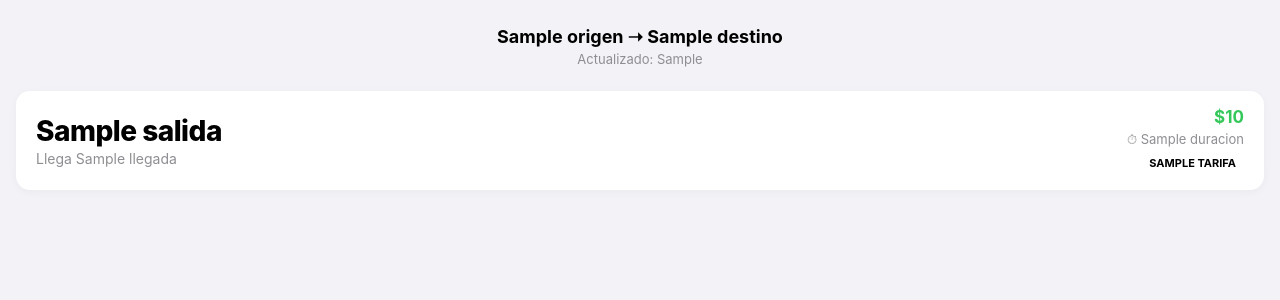
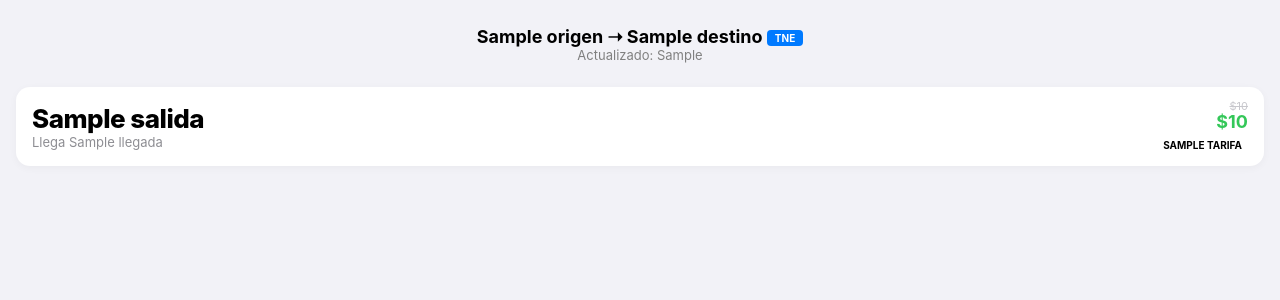
Before and after one commit to MolinsMatias/API-EFE, a FastAPI app: template templates/visual.html in a window 1280 px wide. Shown: the top 300 px of the page. Run offline with FastAPI, Linux system fonts and the light colour scheme; the template is opened without the code that fills it: most values are stand-ins (such as "Sample title", 1, 10 or a date in 2020).

Commit message:
Añadir tarifas para estudiantes y refactorizar el scraper/la interfaz de usuario.
Introducir el cálculo de tarifas para estudiantes y limpiar el scraping de itinerarios y la interfaz de usuario. main.py: añadir calcular_tarifa_estudiante con las reglas de descuento de EFE, simplificar el manejo de errores de scrape_itinerarios y obtener_todos_los_viajes, calcular y adjuntar los precios para estudiantes para Siri y los puntos finales visuales, eliminar algunas utilidades auxiliares y consolidar la lógica para seleccionar los próximos viajes. templates/visual.html: actualizar el título, rediseñar las tarjetas para mostrar los precios originales y con descuento (TNE), ajustar los estilos, añadir la insignia TNE, modificar el comportamiento del desplazamiento y las etiquetas. Objetivos generales: mostrar las tarifas para estudiantes tanto en la vista de voz (Siri) como en la vista visual y simplificar la lógica de recopilación/formateo.

Traducción realizada con la versión gratuita del traductor DeepL.com

```diff
--- a/main.py
+++ b/main.py
@@ -12,10 +12,7 @@ except ImportError:
 
 app = FastAPI()
 
-# Configuración de plantillas
 templates = Jinja2Templates(directory="templates")
-
-# Configuración Zona Horaria Chile
 TZ_CHILE = ZoneInfo("America/Santiago")
 
 DESTINOS = {
@@ -31,38 +28,56 @@ DESTINOS = {
     13: "Rancagua"
 }
 
-# --- LÓGICA DE SCRAPING ---
+# --- LÓGICA DE PRECIOS ESTUDIANTE ---
+def calcular_tarifa_estudiante(precio_str: str, origen: int, destino: int) -> str:
+    """Calcula el descuento según el tramo del viaje"""
+    try:
+        # Limpiamos el precio (quitamos puntos y signos)
+        precio_normal = int(precio_str.replace('.', '').replace('$', ''))
 
+        # Lógica de tramos EFE:
+        # Tramo 1: Estación Central (1) a Hospital (10) -> 48% dcto
+        # Tramo 2: San Francisco (11) a Rancagua (13) -> 47% dcto
+
+        descuento = 0.0
+
+        # Si ambos puntos están en el tramo norte (ID <= 10)
+        if origen <= 10 and destino <= 10:
+            descuento = 0.48
+        # Si ambos puntos están en el tramo sur (ID >= 11)
+        elif origen >= 11 and destino >= 11:
+            descuento = 0.47
+        else:
+            # Si cruza tramos (ej: Buin a Rancagua), aplicamos el promedio conservador o el del tramo mayor
+            # Por seguridad usaremos 47% si es mixto
+            descuento = 0.47
+
+        precio_final = int(precio_normal * (1 - descuento))
+
+        # Formateamos de vuelta a string con puntos (ej: "680")
+        return f"{precio_final:,}".replace(',', '.')
+    except:
+        return precio_str
+
+# --- SCRAPING ---
 def scrape_itinerarios(html: str, tipo_tarifa: str) -> List[Dict]:
     soup = BeautifulSoup(html, 'html.parser')
     itinerarios = []
     tarifa_label = f"Salidas Tarifa {tipo_tarifa}"
     tabla = soup.find('p', string=tarifa_label)
-
-    if not tabla:
-        return []
-
+    if not tabla: return []
     tabla = tabla.find_next('table')
-    if not tabla or not tabla.tbody:
-        return []
-
+    if not tabla or not tabla.tbody: return []
     rows = tabla.tbody.find_all('tr')
 
     for i, row in enumerate(rows, 1):
         cols = row.find_all('td')
         if not cols: continue
-
-        salida = cols[0].get_text(strip=True).replace('🕒', '')
-        llegada = cols[1].get_text(strip=True).replace('🕒', '')
-        duracion = cols[2].get_text(strip=True).replace('⌛', '')
-        valor = cols[3].get_text(strip=True).replace('$', '').replace('.', '').strip()
-
         itinerarios.append({
-            'viaje': i,
-            'salida': salida,
-            'llegada': llegada,
-            'duracion': duracion,
-            'valor': valor,
+            'salida': cols[0].get_text(strip=True).replace('🕒', ''),
+            'llegada': cols[1].get_text(strip=True).replace('🕒', ''),
+            'duracion': cols[2].get_text(strip=True).replace('⌛', ''),
+            'valor': cols[3].get_text(strip=True).replace('$', '').replace('.', '').strip(),
             'tarifa': tipo_tarifa
         })
     return itinerarios
@@ -70,115 +85,55 @@ def scrape_itinerarios(html: str, tipo_tarifa: str) -> List[Dict]:
 def obtener_todos_los_viajes(origen: int, destino: int) -> Tuple[Optional[List[Dict]], Optional[str]]:
     ahora_chile = datetime.now(TZ_CHILE)
     fecha_hoy = ahora_chile.strftime("%Y-%m-%d")
-
-    url = (
-        f"https://www.efe.cl/planificador/?empresa=1&hsalida=1&hregreso=&usuario=1"
-        f"&ida=1&origen={origen}&destino={destino}&salida={fecha_hoy}&hran=1"
-    )
+    url = f"https://www.efe.cl/planificador/?empresa=1&hsalida=1&hregreso=&usuario=1&ida=1&origen={origen}&destino={destino}&salida={fecha_hoy}&hran=1"
 
     try:
         response = requests.get(url, timeout=10)
-        if response.status_code != 200:
-            return None, "Error al obtener datos"
-    except Exception as e:
-        return None, f"Error de conexión: {str(e)}"
+        if response.status_code != 200: return None, "Error EFE"
+    except: return None, "Error Conexión"
 
     baja = scrape_itinerarios(response.text, "Baja")
     alta = scrape_itinerarios(response.text, "Alta")
-    todos = sorted(baja + alta, key=lambda x: x['salida'])
-
-    return todos, None
-
-# --- UTILIDADES ---
-
-def filtrar_proximos(lista_todos: List[Dict]) -> List[Dict]:
-    ahora = datetime.now(TZ_CHILE)
-    proximos = []
-    for item in lista_todos:
-        try:
-            h, m = map(int, item['salida'].split(':'))
-            # Creamos un objeto datetime con la hora del tren para hoy
-            hora_salida = ahora.replace(hour=h, minute=m, second=0, microsecond=0)
-
-            # Si la hora es mayor o igual a la actual, sirve
-            if hora_salida >= ahora:
-                proximos.append(item)
-        except ValueError:
-            continue
-    return proximos
-
-def hora_a_texto(hora_str: str) -> str:
-    """Convierte HH:MM a texto natural para Siri"""
-    try:
-        horas, minutos = map(int, hora_str.split(':'))
-    except:
-        return hora_str
-
-    periodo = "de la mañana"
-    if horas == 0: periodo = "de la madrugada"; horas_12 = 12
-    elif horas == 12: periodo = "del mediodía"; horas_12 = 12
-    elif horas > 12: periodo = "de la tarde" if horas < 20 else "de la noche"; horas_12 = horas - 12
-    else: horas_12 = horas
-
-    numeros = ["doce", "una", "dos", "tres", "cuatro", "cinco", "seis", "siete", "ocho", "nueve", "diez", "once", "doce"]
-    texto_h = numeros[horas_12 % 12]
-    if horas_12 == 12: texto_h = "doce"
-
-    if minutos == 0: texto_m = "en punto"
-    elif minutos < 10: texto_m = f"cero {minutos}"
-    elif minutos <= 15:
-        especiales = {10:"diez", 11:"once", 12:"doce", 13:"trece", 14:"catorce", 15:"quince"}
-        texto_m = especiales.get(minutos, str(minutos))
-    elif minutos < 20: texto_m = f"dieci{minutos-10}" # Simplificado
-    elif minutos == 30: texto_m = "y media"
-    else: texto_m = f"{minutos}"
-
-    return f"{texto_h} {texto_m} {periodo}"
+    return sorted(baja + alta, key=lambda x: x['salida']), None
 
 # --- ENDPOINTS ---
 
 @app.get("/itinerarios/ahora/siri")
-def itinerarios_siri(
-    origen: int = Query(..., description="Código origen"),
-    destino: int = Query(..., description="Código destino")
-):
-    """Endpoint optimizado para lectura de voz (Siri)"""
+def itinerarios_siri(origen: int = Query(...), destino: int = Query(...)):
     todos, error = obtener_todos_los_viajes(origen, destino)
-    if error:
-        return JSONResponse(status_code=500, content={"error": error})
+    if error: return JSONResponse(status_code=500, content={"error": error})
 
-    proximos = filtrar_proximos(todos)
-    ahora_str = datetime.now(TZ_CHILE).strftime("%H:%M")
+    # Filtramos próximos
+    ahora = datetime.now(TZ_CHILE)
+    proximos = []
+    for t in todos:
+        try:
+            h, m = map(int, t['salida'].split(':'))
+            if ahora.replace(hour=h, minute=m, second=0) >= ahora:
+                # Calculamos precio estudiante para Siri
+                t['valor_estudiante'] = calcular_tarifa_estudiante(t['valor'], origen, destino)
+                proximos.append(t)
+        except: continue
 
     if not proximos:
-        mensaje = f"No hay más trenes desde {DESTINOS.get(origen)} hacia {DESTINOS.get(destino)} por hoy."
+        mensaje = "No quedan trenes por hoy."
     else:
         tren = proximos[0]
-        mensaje = f"Son las {hora_a_texto(ahora_str)}. El próximo tren sale a las {hora_a_texto(tren['salida'])} y cuesta {tren['valor']} pesos."
+        # Siri ahora te dirá el precio con descuento
+        mensaje = f"Próximo tren a las {tren['salida']}. Tarifa estudiante: {tren['valor_estudiante']} pesos."
 
-        if len(proximos) > 1:
-            siguiente = proximos[1]
-            mensaje += f" Después, hay otro a las {siguiente['salida']}."
-
-    return {
-        "mensaje": mensaje,
-        "data": proximos[:4]
-    }
+    return {"mensaje": mensaje}
 
 @app.get("/itinerarios/visual", response_class=HTMLResponse)
-def itinerarios_visual(
-    request: Request,
-    origen: int = Query(..., description="Código origen"),
-    destino: int = Query(..., description="Código destino")
-):
+def itinerarios_visual(request: Request, origen: int = Query(...), destino: int = Query(...)):
     todos, error = obtener_todos_los_viajes(origen, destino)
 
     contexto = {
         "request": request,
-        "origen": DESTINOS.get(origen, "Desconocido"),
-        "destino": DESTINOS.get(destino, "Desconocido"),
+        "origen": DESTINOS.get(origen, "Estación"),
+        "destino": DESTINOS.get(destino, "Estación"),
         "hora_actual": datetime.now(TZ_CHILE).strftime("%H:%M"),
-        "viajes": [] # Usaremos una lista única con marcas
+        "viajes": []
     }
 
     if error:
@@ -186,28 +141,26 @@ def itinerarios_visual(
         return templates.TemplateResponse("visual.html", contexto)
 
     ahora = datetime.now(TZ_CHILE)
-    primer_proximo_encontrado = False # Flag para marcar dónde hacer scroll
+    primer_scroll = False
 
     for item in todos:
         try:
             h, m = map(int, item['salida'].split(':'))
-            hora_tren = ahora.replace(hour=h, minute=m, second=0, microsecond=0)
+            hora_tren = ahora.replace(hour=h, minute=m, second=0)
 
-            # Copiamos el item para no modificar el original
             tren = item.copy()
+            # AQUI CALCULAMOS EL PRECIO ESTUDIANTE
+            tren['valor_estudiante'] = calcular_tarifa_estudiante(tren['valor'], origen, destino)
 
             if hora_tren < ahora:
                 tren['estado'] = 'pasado'
             else:
                 tren['estado'] = 'proximo'
-                # Marcamos SOLO el primero de los próximos para el scroll
-                if not primer_proximo_encontrado:
+                if not primer_scroll:
                     tren['scroll_target'] = True
-                    primer_proximo_encontrado = True
+                    primer_scroll = True
 
             contexto["viajes"].append(tren)
-
-        except ValueError:
-            continue
+        except: continue
 
     return templates.TemplateResponse("visual.html", contexto)
--- a/templates/visual.html
+++ b/templates/visual.html
@@ -3,7 +3,7 @@
 <head>
     <meta charset="UTF-8">
     <meta name="viewport" content="width=device-width, initial-scale=1.0">
-    <title>Itinerario Trenes</title>
+    <title>Itinerario TNE</title>
     <style>
         :root {
             --bg-color: #F2F2F7;
@@ -12,10 +12,9 @@
             --text-sub: #8E8E93;
             --accent: #007AFF;
             --price: #34C759;
-            /* Colores para viajes pasados (Rojo Pastel) */
+            --price-old: #C7C7CC;
             --past-bg: #FFF0F0;
             --past-text: #CFAFAF;
-            --past-accent: #E57373;
         }
         @media (prefers-color-scheme: dark) {
             :root {
@@ -23,126 +22,123 @@
                 --card-bg: #1C1C1E;
                 --text-main: #FFFFFF;
                 --text-sub: #8E8E93;
-                /* Rojo pastel oscuro para modo noche */
+                --price-old: #48484A;
                 --past-bg: #2C1B1B;
                 --past-text: #6E5E5E;
-                --past-accent: #8E4444;
             }
         }
         body {
-            font-family: -apple-system, BlinkMacSystemFont, "Segoe UI", Roboto, sans-serif;
+            font-family: -apple-system, BlinkMacSystemFont, sans-serif;
             background-color: var(--bg-color);
             color: var(--text-main);
             margin: 0;
             padding: 16px;
-            /* Padding extra abajo para poder hacer scroll cómodo */
             padding-bottom: 50px;
         }
-        .header {
-            text-align: center;
-            margin-bottom: 24px;
-            padding-top: 10px;
+        .header { text-align: center; margin-bottom: 24px; padding-top: 10px; }
+        .route { font-size: 18px; font-weight: 700; }
+        .tne-badge {
+            background: #007AFF; color: white; padding: 2px 8px;
+            border-radius: 4px; font-size: 10px; vertical-align: middle;
         }
-        .route { font-size: 18px; font-weight: 700; margin-bottom: 4px; }
-        .time-check { font-size: 13px; color: var(--text-sub); }
 
         .card {
             background-color: var(--card-bg);
             border-radius: 14px;
-            padding: 16px 20px;
-            margin-bottom: 12px;
+            padding: 12px 16px;
+            margin-bottom: 10px;
             display: flex;
             justify-content: space-between;
             align-items: center;
             box-shadow: 0 2px 8px rgba(0,0,0,0.04);
-            transition: transform 0.2s;
         }
 
-        /* ESTILOS PARA VIAJES PASADOS */
-        .card.pasado {
-            background-color: var(--past-bg);
-            box-shadow: none;
-            border: 1px solid rgba(0,0,0,0.05);
-        }
-        .card.pasado .time-big { color: var(--past-accent); text-decoration: line-through; }
-        .card.pasado .time-arrival,
-        .card.pasado .price-tag,
-        .card.pasado .duration { color: var(--past-text); }
-        .card.pasado .badge { opacity: 0.5; grayscale: 100%; filter: grayscale(100%); }
+        /* ESTILOS VIAJES PASADOS */
+        .card.pasado { background-color: var(--past-bg); }
+        .card.pasado .time-big { text-decoration: line-through; opacity: 0.6; }
+        .card.pasado .price-student { color: var(--past-text); }
 
         .left-info { display: flex; flex-direction: column; }
-        .time-big { font-size: 28px; font-weight: 800; letter-spacing: -0.5px; color: var(--text-main); }
-        .time-arrival { font-size: 14px; color: var(--text-sub); margin-top: 2px; }
+        .time-big { font-size: 26px; font-weight: 800; letter-spacing: -0.5px; }
+        .time-sub { font-size: 13px; color: var(--text-sub); }
 
-        .right-info { display: flex; flex-direction: column; align-items: flex-end; text-align: right; }
-        .price-tag { font-size: 17px; font-weight: 700; color: var(--price); }
-        .duration { font-size: 13px; color: var(--text-sub); margin: 4px 0; }
+        .right-info { display: flex; flex-direction: column; align-items: flex-end; }
+
+        /* PRECIOS */
+        .price-container { display: flex; flex-direction: column; align-items: flex-end; }
+        .price-original {
+            font-size: 11px;
+            text-decoration: line-through;
+            color: var(--price-old);
+            margin-bottom: -2px;
+        }
+        .price-student {
+            font-size: 18px;
+            font-weight: 700;
+            color: var(--price);
+        }
 
         .badge {
-            font-size: 11px; padding: 4px 8px; border-radius: 6px;
-            font-weight: 700; text-transform: uppercase;
+            font-size: 10px; padding: 3px 6px; border-radius: 4px;
+            font-weight: 700; text-transform: uppercase; margin-top: 4px;
         }
-        .badge.Alta { background: #FFD60A; color: #000; }
-        .badge.Baja { background: #E5E5EA; color: #000; }
-        @media (prefers-color-scheme: dark) { .badge.Baja { background: #3A3A3C; color: #FFF; } }
+        .badge.Alta { background: #FFD60A; color: black; }
+        .badge.Baja { background: #E5E5EA; color: black; }
+        @media (prefers-color-scheme: dark) { .badge.Baja { background: #3A3A3C; color: white; } }
 
-        /* Separador visual opcional */
-        .separator {
-            text-align: center;
-            font-size: 12px;
-            color: var(--text-sub);
-            margin: 20px 0;
-            text-transform: uppercase;
-            letter-spacing: 1px;
-            opacity: 0.6;
-        }
+        #scroll-target { padding-top: 80px; margin-top: -60px; }
+        .separator { text-align: center; font-size: 11px; color: var(--text-sub); margin: 15px 0; opacity: 0.5; text-transform: uppercase;}
     </style>
 </head>
 <body>
 
     <div class="header">
-        <div class="route">{{ origen }} ➝ {{ destino }}</div>
-        <div class="time-check">Actualizado: {{ hora_actual }}</div>
+        <div class="route">
+            {{ origen }} ➝ {{ destino }}
+            <span class="tne-badge">TNE</span>
+        </div>
+        <div style="font-size: 13px; color: gray;">Actualizado: {{ hora_actual }}</div>
     </div>
 
     {% if error %}
         <div style="text-align:center; color: red;">{{ error }}</div>
     {% else %}
-
         {% for tren in viajes %}
 
             {% if tren.scroll_target %}
-                <div id="scroll-target" style="padding-top: 10px;"></div>
-                <div class="separator">Ahora / Próximos</div>
+                <div id="scroll-target"></div>
+                <div class="separator">Próximos Trenes</div>
             {% endif %}
 
             <div class="card {{ tren.estado }}">
                 <div class="left-info">
                     <span class="time-big">{{ tren.salida }}</span>
-                    <span class="time-arrival">Llega {{ tren.llegada }}</span>
+                    <span class="time-sub">Llega {{ tren.llegada }}</span>
                 </div>
                 <div class="right-info">
-                    <span class="price-tag">${{ tren.valor }}</span>
-                    <span class="duration">⏱ {{ tren.duracion }}</span>
+
+                    <div class="price-container">
+                        <span class="price-original">${{ tren.valor }}</span>
+                        <span class="price-student">${{ tren.valor_estudiante }}</span>
+                    </div>
+
                     <span class="badge {{ tren.tarifa }}">{{ tren.tarifa }}</span>
                 </div>
             </div>
         {% endfor %}
-
     {% endif %}
 
     <script>
-        window.onload = function() {
-            var target = document.getElementById("scroll-target");
-            if (target) {
-                // Hacemos scroll suave hacia el primer tren vigente
-                target.scrollIntoView({ behavior: "smooth", block: "start" });
-            } else {
-                // Si no hay target (ej: son las 23:00 y no hay más trenes), vamos al final
-                window.scrollTo(0, document.body.scrollHeight);
-            }
-        };
+        document.addEventListener("DOMContentLoaded", function() {
+            setTimeout(function() {
+                var target = document.getElementById("scroll-target");
+                if (target) {
+                    target.scrollIntoView({ behavior: "smooth", block: "start" });
+                } else {
+                    window.scrollTo({ top: document.body.scrollHeight, behavior: 'smooth' });
+                }
+            }, 600);
+        });
     </script>
-
 </body>
 </html>
```
